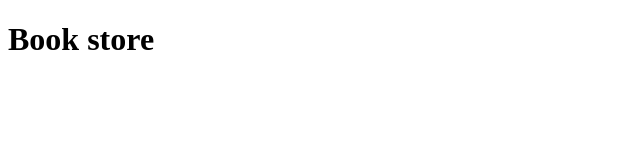
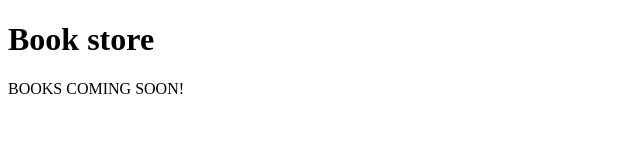
Before and after one commit to SadiaIslamSmrity/book-store, a plain HTML site: page index.html in a window 1280 px wide. Shown: the whole page, without its empty margins (0-640 px from the left). Drawn offline with Linux system fonts and the light colour scheme.

Commit message:
books coming

```diff
--- a/index.html
+++ b/index.html
@@ -7,5 +7,6 @@
 </head>
 <body>
     <h1>Book store</h1>
+    <p>BOOKS COMING SOON!</p>
 </body>
 </html>
```
